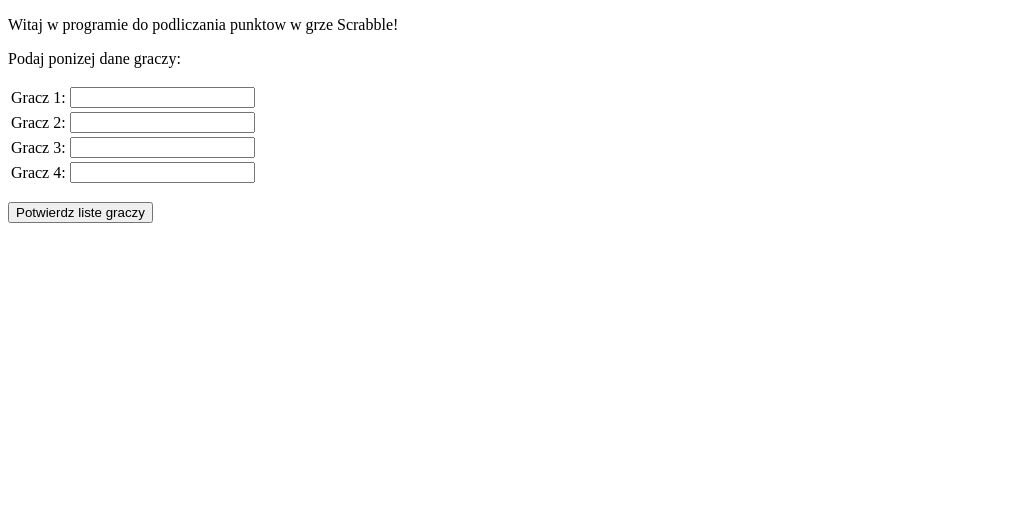
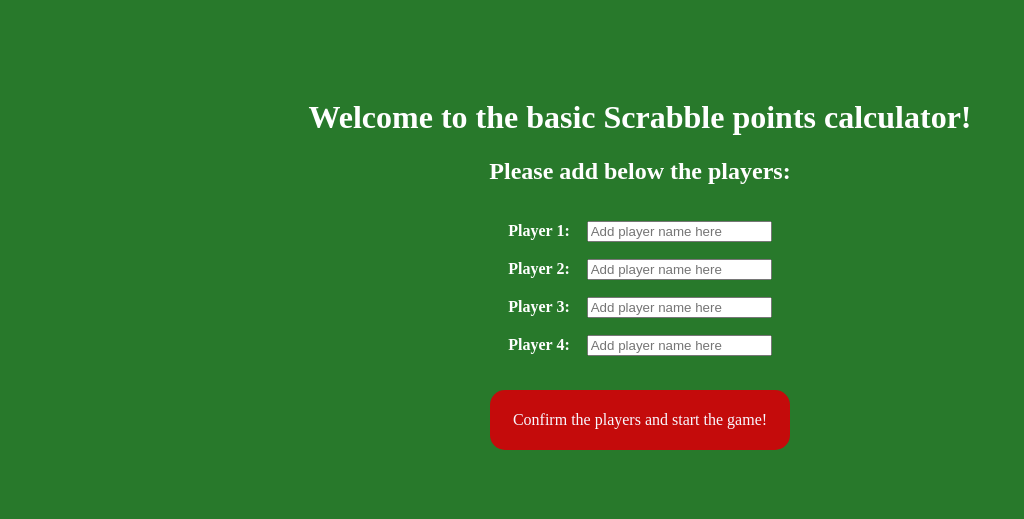
Before and after one commit to El19881/scrabble_basic, a Flask app: page / in a window 1280 px wide. Shown: the top 519 px of the page, without its empty margins (0-1024 px from the left). Run offline with Flask 2, Linux system fonts and the light colour scheme.

Commit message:
Add files via upload
This version has the basic functionalities of:
- adding new players
- recognizing how many players there are
- adding points per round to the players
- adding up all points and showing a Game Results page when finishing the game
- some basic styling/CSS functionalities for buttons etc.

```diff
--- a/app.py
+++ b/app.py
@@ -1,30 +1,36 @@
+#create a new py file with routes and a file for just the flask app and then import it to the route files
+
 from flask import Flask, render_template, request
-from dictionaries import players
+from player_lists import player1, player2, player3, player4, roundssss, list_scores
+from def_add_new_players import add_new_players
+from def_add_points import add_points
+from def_final_results import final_results
 
 app = Flask(__name__)
+
 
 @app.route('/', methods = ["GET", "POST"])
 def index():
   ''' Landing page. Players submit their names '''
+  return render_template("add_players.html", title = "Add players")
 
-  return render_template("add_players.html", title = "Dodaj graczy")
 
 @app.route("/points", methods = ["GET", "POST"])
 def points():
   ''' List of players, their points and forms to add new points and end the game '''
+  add_new_players()
+  add_points()
 
-  player_one = request.form["player_input_1"]
-  if player_one:
-    players[player_one] = 0
-  player_two = request.form["player_input_2"]
-  if player_two:
-    players[player_two] = 0
-  player_three = request.form["player_input_3"]
-  if player_three:
-    players[player_three] = 0
-  player_four = request.form["player_input_4"]
-  if player_four:
-    players[player_four] = 0
-  return render_template("points.html", title = "Gracze i punkty", player_dict = players, player_one = player_one, player_two = player_two, player_three = player_three, player_four = player_four)
+  return render_template("points.html", title = "Players and points", player1=player1, player2=player2, player3=player3, player4=player4)
+
+
+@app.route("/end_game", methods = ["POST", "GET"])
+def end_game():
+  ''' Final page of the app, shows the results of the game '''
+  final_results()
+  rounds = len(roundssss)
+
+  return render_template ("end_game.html", title = "Final results", player1=player1, player2=player2, player3=player3, player4=player4, list_scores=list_scores, rounds = rounds)
+
 
 app.run(debug=True)
--- /dev/null
+++ b/player_lists.py
@@ -0,0 +1,9 @@
+player1 = [0,"player1"]
+player2 = [0,"player2"]
+player3 = [0,"player3"]
+player4 = [0,"player4"]
+
+
+roundssss = []
+
+list_scores = []
--- /dev/null
+++ b/static/css/style.css
@@ -0,0 +1,51 @@
+body {
+    background: rgb(40, 121, 43);
+    font-family: "Eurostile";
+    color: white;
+    text-align: center;
+    padding: 70px 0;
+}
+
+table {
+    margin: auto;
+    border-collapse: separate;
+    border-spacing: 15px;
+}
+
+h1 {
+    text-align: center;
+}
+
+form {
+    text-align: center;
+    justify-content: space-around;
+}
+
+button {
+    color: ghostwhite;
+    font-family: "Eurostile";
+    font-size: medium;
+    border-style: none;
+    border-radius: 15px;
+    background: rgb(196, 11, 11);
+    width: 300px;
+    height: 60px;
+}
+
+button:hover {
+    color: ghostwhite;
+
+    border-style: none;
+    border-radius: 15px;
+    background: rgb(196, 11, 11);
+    width: 300px;
+    height: 60px;
+    box-shadow: 0 12px 16px 0 rgba(0,0,0,0.24), 0 17px 50px 0 rgba(0,0,0,0.19);
+
+}
+
+button:active {
+    background-color: rgb(196, 11, 11);
+    box-shadow: 0 4px  rgb(1, 17, 1);
+    transform: translateY(4px);
+}
--- a/templates/add_players.html
+++ b/templates/add_players.html
@@ -2,18 +2,26 @@
 
 {% block content %}
 
-<p>Witaj w programie do podliczania punktow w grze Scrabble!</p>
+<h1> Welcome to the basic Scrabble points calculator! </h1>
 
 <form action="/points" method="POST">
-<p>Podaj ponizej dane graczy:</p>
-<table>
-    <tr><td>Gracz 1:</td><td><input name="player_input_1" type='TEXT'></td></tr>
-    <tr><td>Gracz 2:</td><td><input name="player_input_2" type='TEXT'></td></tr>
-    <tr><td>Gracz 3:</td><td><input name="player_input_3" type='TEXT'></td></tr>
-    <tr><td>Gracz 4:</td><td><input name="player_input_4" type='TEXT'></td></tr>
-</table>
 
-<p><input value="Potwierdz liste graczy" type="SUBMIT"></p>
+    <h2>Please add below the players:</h2>
+    <table>
+        <tr><td><strong>Player 1:</strong> </td><td><input name="player_input_1" type='TEXT' required placeholder="Add player name here"></td></tr>
+        <tr><td><strong>Player 2:</strong> </td><td><input name="player_input_2" type='TEXT' required placeholder="Add player name here"></td></tr>
+        <tr><td><strong>Player 3:</strong> </td><td><input name="player_input_3" type='TEXT' placeholder="Add player name here"></td></tr>
+        <tr><td><strong>Player 4:</strong> </td><td><input name="player_input_4" type='TEXT' placeholder="Add player name here"></td></tr>
+    </table>
+<br>
+
+    <button>Confirm the players and start the game!</button>
 </form>
 
 {% endblock %}
+
+
+
+<!--How to make form fields:
+Be aligned (even one under the other)
+Have prepopulated background text :Add points from this round here" or something like this"-->
--- a/templates/layout.html
+++ b/templates/layout.html
@@ -4,6 +4,9 @@
 
     <head>
         <title> {{title}} </title>
+        <link rel="stylesheet" href="{{ url_for('static', filename='css/style.css') }}" type="text/css">
+
+        {% block styles %}{% endblock %}
     </head>
 
     <body>
```
Also changed, not shown: def_add_new_players.py (added, +17 -0 lines), def_add_points.py (added, +19 -0 lines), def_final_results.py (added, +9 -0 lines), templates/end_game.html (added, +38 -0 lines), templates/points.html (+28 -7 lines), 1 other file.
